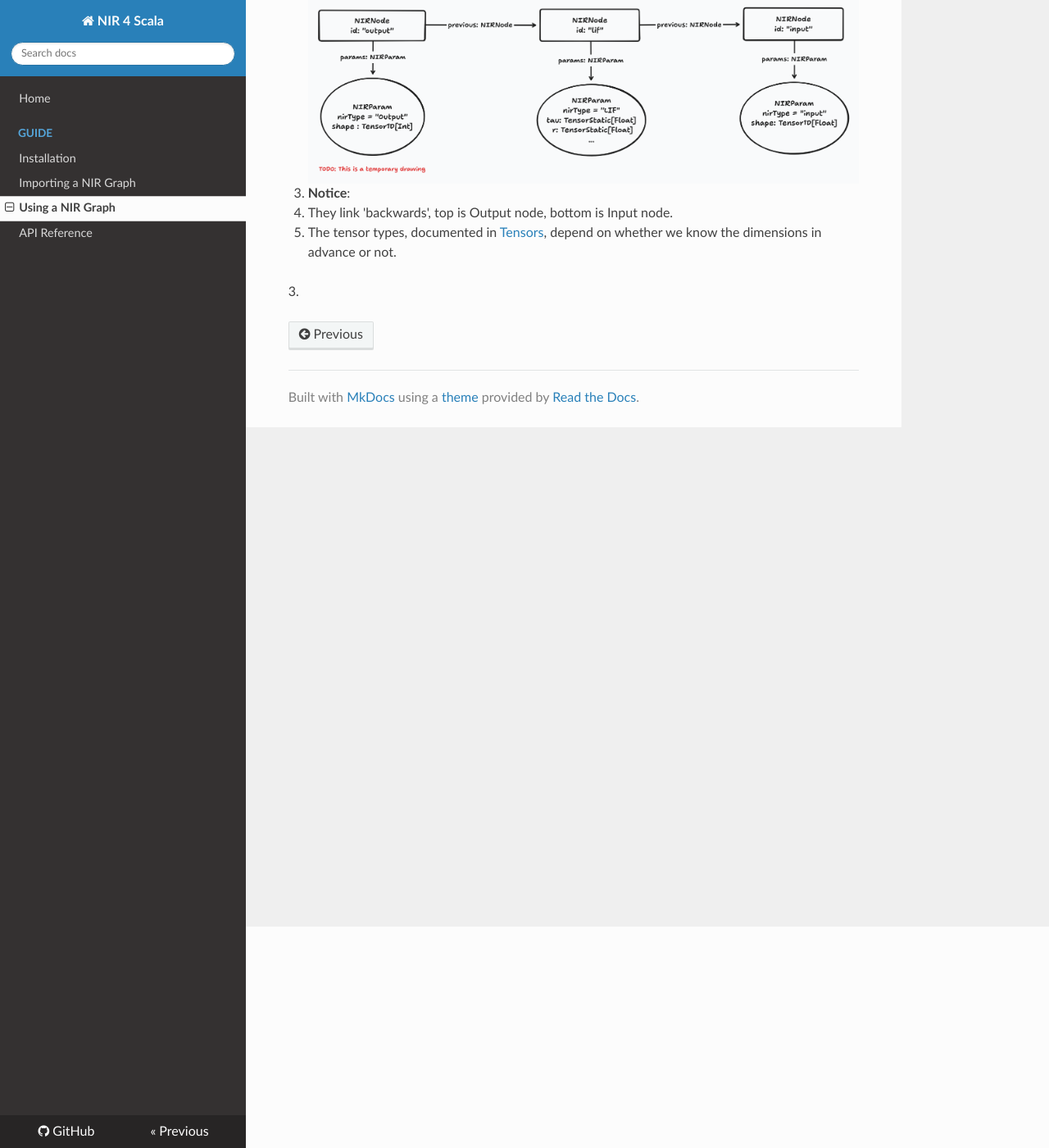
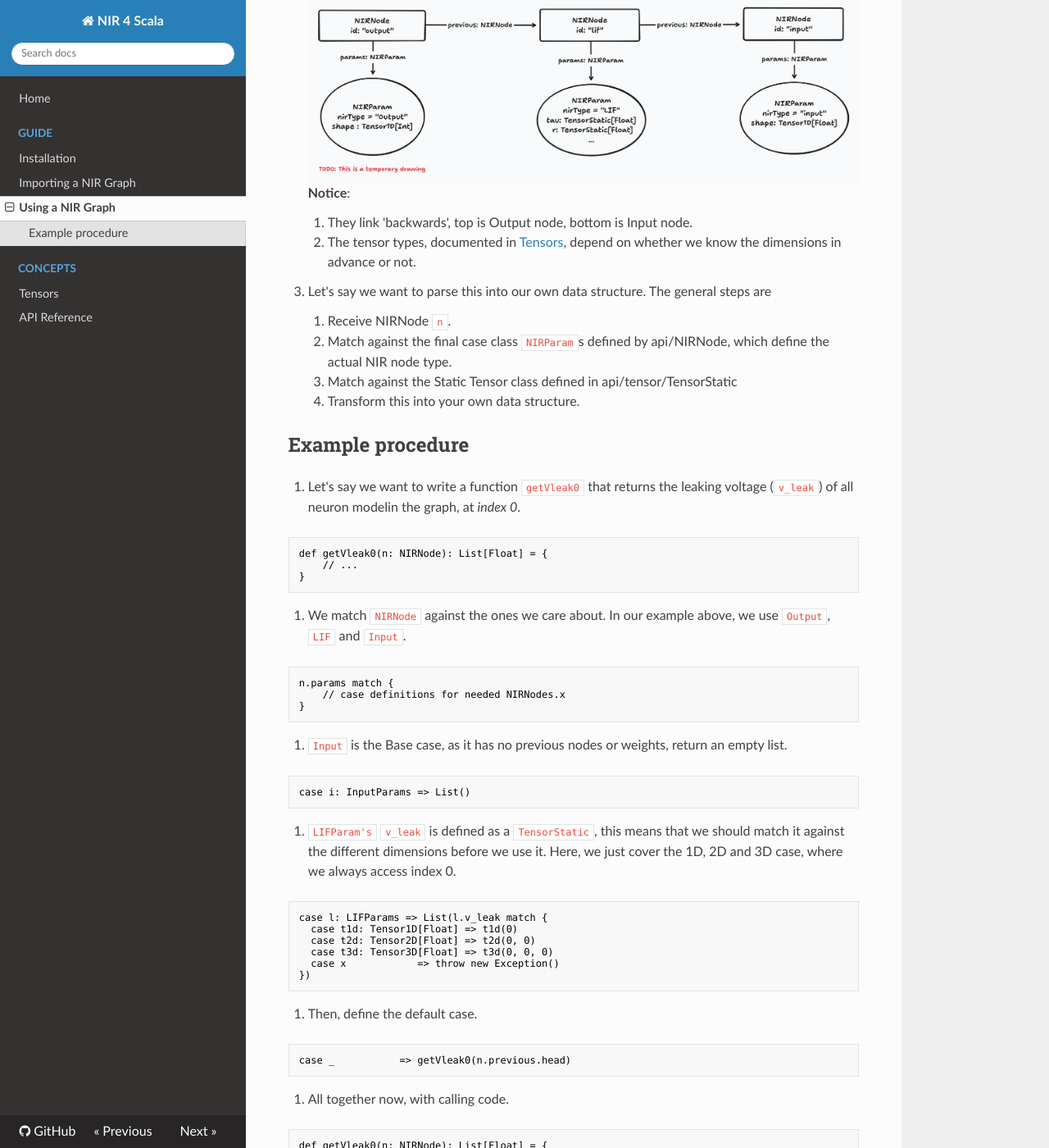
Before and after one commit to mrontio/nir4s, an MkDocs documentation site: the page built from docs/guide/using.md, in a window 1280 px wide and 1400 px high, scrolled down 270 px. Shown: the whole window at 82% size. Built offline with MkDocs 1.6.1, drawn with Linux system fonts in a browser that asks for light colours; nearby versions of some CDN libraries; some of the changed text lies outside the part shown.

Commit message:
Updated docs

````diff
--- a/docs/guide/using.md
+++ b/docs/guide/using.md
@@ -5,8 +5,65 @@
 
 2. In the ADT, this looks like
  ![LIF NIR Graph Scala ADT](img/lif-adt.png)
- - **Notice**:
-   1. They link 'backwards', top is Output node, bottom is Input node.
-   2. The tensor types, documented in [Tensors](tensors.md), depend on whether we know the dimensions in advance or not.
+  **Notice**:
+      1. They link 'backwards', top is Output node, bottom is Input node.
+      2. The tensor types, documented in [Tensors](tensors.md), depend on whether we know the dimensions in advance or not.
 
-3.
+3. Let's say we want to parse this into our own data structure. The general steps are
+    1. Receive NIRNode `n`.
+    2. Match against the final case class `NIRParam`s defined by api/NIRNode, which define the actual NIR node type.
+    3. Match against the Static Tensor class defined in api/tensor/TensorStatic
+    3. Transform this into your own data structure.
+
+## Example procedure
+
+1. Let's say we want to write a function `getVleak0` that returns the leaking voltage (`v_leak`) of all neuron modelin the graph, at *index 0*.
+```scala
+def getVleak0(n: NIRNode): List[Float] = {
+    // ...
+}
+```
+2. We match `NIRNode` against the ones we care about. In our example above, we use `Output`, `LIF` and `Input`.
+```scala
+n.params match {
+    // case definitions for needed NIRNodes.x
+}
+```
+3. `Input` is the Base case, as it has no previous nodes or weights, return an empty list.
+```scala
+case i: InputParams => List()
+```
+3. `LIFParam's` `v_leak` is defined as a `TensorStatic`, this means that we should match it against the different dimensions before we use it. Here, we just cover the 1D, 2D and 3D case, where we always access index 0.
+```scala
+case l: LIFParams => List(l.v_leak match {
+  case t1d: Tensor1D[Float] => t1d(0)
+  case t2d: Tensor2D[Float] => t2d(0, 0)
+  case t3d: Tensor3D[Float] => t3d(0, 0, 0)
+  case x            => throw new Exception()
+})
+```
+4. Then, define the default case.
+```scala
+case _           => getVleak0(n.previous.head)
+```
+5. All together now, with calling code.
+```scala
+def getVleak0(n: NIRNode): List[Float] = {
+  n.params match {
+    case i: InputParams => List()
+    case l: LIFParams => List(l.v_leak match {
+      case t1d: Tensor1D[Float] => t1d(0)
+      case t2d: Tensor2D[Float] => t2d(0, 0)
+      case t3d: Tensor3D[Float] => t3d(0, 0, 0)
+      case x            => throw new Exception()
+    })
+    case _           => getVleak0(n.previous.head)
+  }
+}
+
+val network_path = "src/test/scala/nir/samples/lif/network.nir"
+val g = NIRGraph(new File(network_path))
+val result = getVleak0(g.output)
+println(s"getVleak0 result = ${result}")
+```
+Sample output for this network would be `List(0.00023)`. This test can also be seen in [DocSpec](src/test/scala/nir/DocSpec.scala) test case.
--- a/mkdocs.yml
+++ b/mkdocs.yml
@@ -9,8 +9,10 @@ theme:
 nav:
   - Home: index.md
   - Guide:
-    - Installation: guide/installation.md
-    - Importing a NIR Graph: guide/import.md
-    - Using a NIR Graph: guide/using.md
+      - Installation: guide/installation.md
+      - Importing a NIR Graph: guide/import.md
+      - Using a NIR Graph: guide/using.md
+  - Concepts:
+      - Tensors: tensors.md
 
   - API Reference: api/
````
Also changed, not shown: docs/guide/import.md (+0 -1 lines), docs/tensors.md (added, +46 -0 lines), 1 other file.
